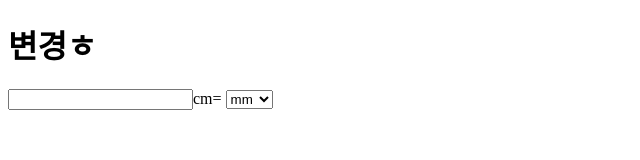
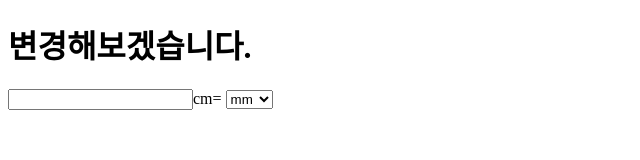
Before and after one commit to BbangSe01/git_practice, a plain HTML site: page practice.html in a window 1280 px wide. Shown: the whole page, without its empty margins (0-640 px from the left). Drawn offline with Linux system fonts and the light colour scheme.

Commit message:
convention 적용

```diff
--- a/practice.html
+++ b/practice.html
@@ -34,7 +34,7 @@
 </head>
 
 <body>
-    <h1>변경ㅎ</h1>
+    <h1>변경해보겠습니다.</h1>
     <input type="'text">cm=
     <span></span>
     <select>
```
